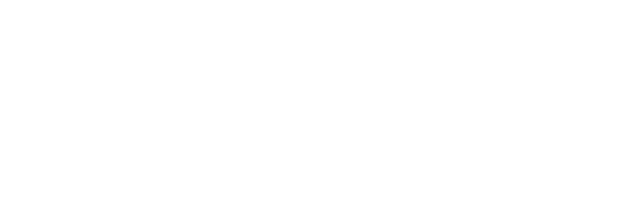
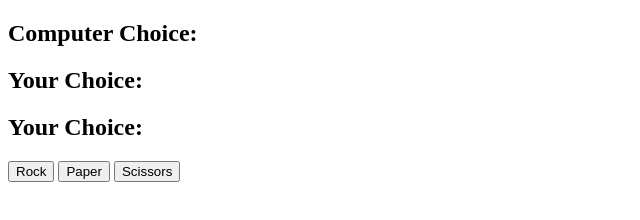
Before and after one commit to jossethrodrguez/Learning-JavaScript-Building-7-games, a plain HTML site: page rockPaperScissors/index.html in a window 1280 px wide. Shown: the whole page, without its empty margins (0-640 px from the left). Drawn offline with Linux system fonts and the light colour scheme.

Commit message:
main structure in html file for the rock, paper and scissors game

```diff
--- a/rockPaperScissors/index.html
+++ b/rockPaperScissors/index.html
@@ -9,6 +9,15 @@
 </head>
 
 <body>
+    <h2>  Computer Choice: <span id="computer-choice"> </span> </h2>
+    <h2>  Your Choice: <span id="user-choice"> </span> </h2>
+    <h2>  Your Choice: <span id="result"> </span> </h2>
+
+    <button id="rock">Rock</button>
+    <button id="paper">Paper</button>
+    <button id="Scissors">Scissors</button>
+
+
     <script src="app.js"></script>
 </body>
 </html>
```
